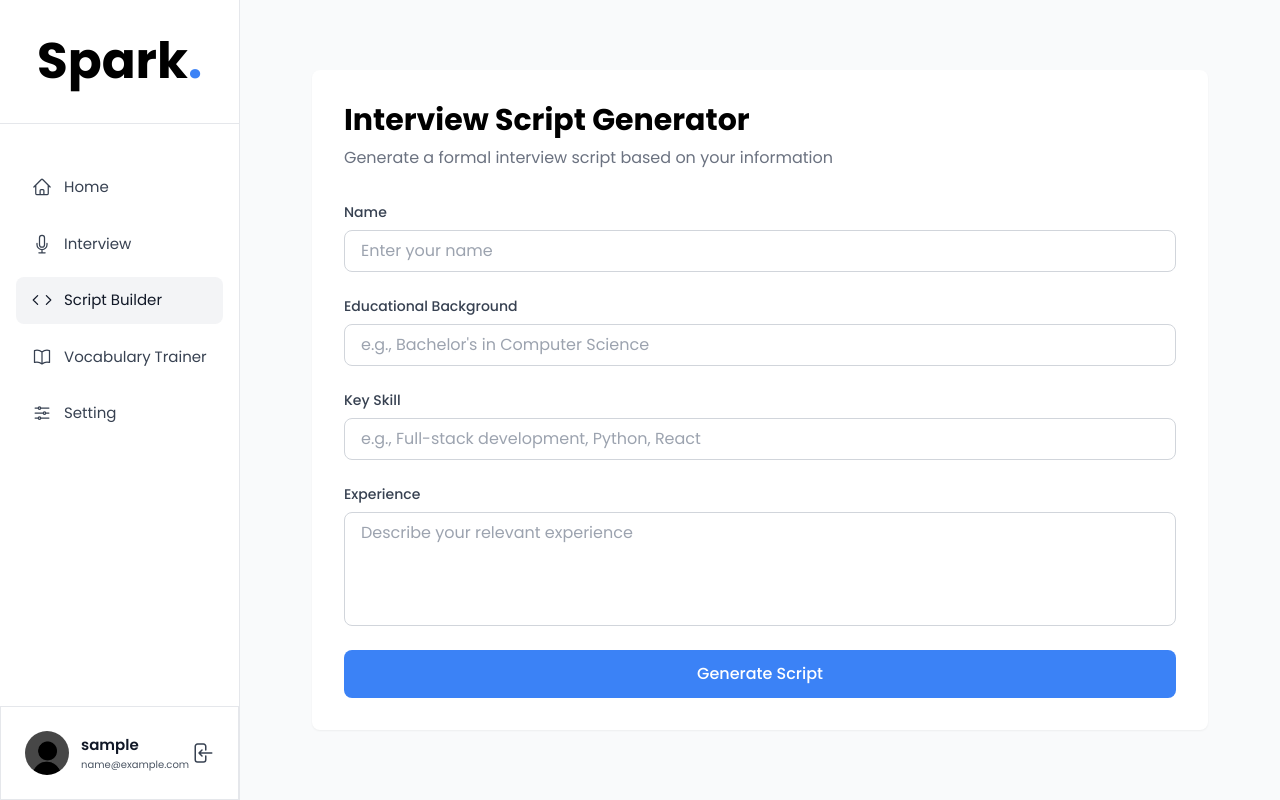
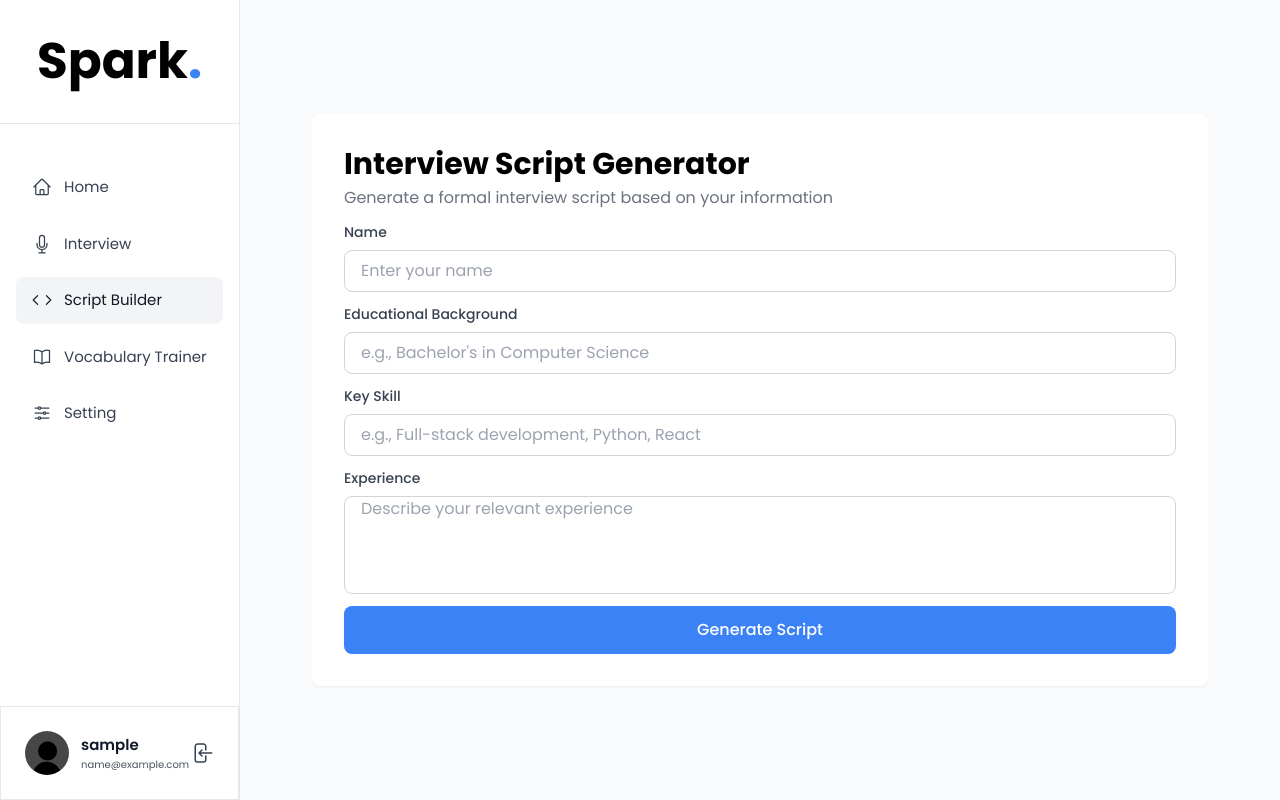
Before and after one commit to Ouxvre/Spark, a PHP site: page /views/scriptbuilder.php in a window 1280 px wide. Run offline with PHP 8.4, Linux system fonts and the light colour scheme; the visitor is signed in with stand-in values (Sample User, id 1); some libraries are stand-ins or nearby versions.

Commit message:
chore: fix minor issues in titles and improve path in interview.php
* Corrected page titles across multiple files
* Adjusted path handling in interview.php for better consistency

```diff
--- a/frontend/public/views/scriptbuilder.php
+++ b/frontend/public/views/scriptbuilder.php
@@ -7,7 +7,7 @@ include(__DIR__ . '/../../../backend/include/check_login.php');
 <head>
     <meta charset="UTF-8">
     <meta name="viewport" content="width=device-width, initial-scale=1.0">
-    <title>Interview Script Generator</title>
+    <title>Spark - Interview Script Generator</title>
 
     <!-- tailwindcss -->
     <script src="https://cdn.tailwindcss.com"></script>
@@ -20,12 +20,12 @@ include(__DIR__ . '/../../../backend/include/check_login.php');
     <main class="min-h-screen p-8 flex items-center justify-center ml-[240px]">
         <div class="w-full max-w-4xl">
             <div class="bg-white rounded-lg shadow-sm p-8">
-                <h1 class="text-3xl font-bold mb-2">Interview Script Generator</h1>
-                <p class="text-gray-500 mb-8">Generate a formal interview script based on your information</p>
+                <h1 class="text-3xl font-bold mb-1">Interview Script Generator</h1>
+                <p class="text-gray-500 mb-3">Generate a formal interview script based on your information</p>
 
                 <!-- Form Section -->
                 <div id="formSection">
-                    <div class="space-y-6">
+                    <div class="space-y-3">
                         <div>
                             <label class="block text-sm font-medium text-gray-700 mb-2">Name</label>
                             <input
@@ -59,7 +59,7 @@ include(__DIR__ . '/../../../backend/include/check_login.php');
                                 id="experience"
                                 placeholder="Describe your relevant experience"
                                 rows="4"
-                                class="w-full px-4 py-2 border border-gray-300 rounded-lg focus:ring-2 focus:ring-blue-500 focus:border-transparent resize-none"></textarea>
+                                class="w-full px-4 border border-gray-300 rounded-lg focus:ring-2 focus:ring-blue-500 focus:border-transparent resize-none"></textarea>
                         </div>
 
                         <!-- Error Message -->
--- a/frontend/public/views/setting.php
+++ b/frontend/public/views/setting.php
@@ -19,7 +19,7 @@ $current_page = basename($_SERVER['PHP_SELF']);
 <head>
     <meta charset="UTF-8" />
     <meta name="viewport" content="width=device-width, initial-scale=1" />
-    <title>Setting - Spark</title>
+    <title>Spark - Settings</title>
 
     <!-- Tailwind CSS CDN -->
     <script src="https://cdn.tailwindcss.com"></script>
--- a/frontend/public/views/vocabularytrainer.php
+++ b/frontend/public/views/vocabularytrainer.php
@@ -8,7 +8,7 @@ include(__DIR__ . '/../../../backend/include/check_login.php');
 <head>
     <meta charset="UTF-8">
     <meta name="viewport" content="width=device-width, initial-scale=1.0">
-    <title>Spark - Dashboard</title>
+    <title>Spark - Vocabulary Trainer</title>
     <script src="https://cdn.tailwindcss.com"></script>
     <style>
         @keyframes spin-slow {
--- a/frontend/src/components/sidebar.php
+++ b/frontend/src/components/sidebar.php
@@ -24,6 +24,7 @@ $current_page = basename($_SERVER['PHP_SELF']);
 ?>
 
 <html lang="id">
+
 <head>
     <meta charset="UTF-8" />
     <meta name="viewport" content="width=device-width, initial-scale=1.0" />
@@ -41,6 +42,7 @@ $current_page = basename($_SERVER['PHP_SELF']);
         }
     </style>
 </head>
+
 <body class="h-screen bg-[#E4E9F7] transition-all">
     <!-- Sidebar -->
     <aside class="w-[240px] h-screen bg-white border-r border-gray-200 flex flex-col fixed z-10">
@@ -57,7 +59,9 @@ $current_page = basename($_SERVER['PHP_SELF']);
                 </svg>
                 <span class="text-[15px]">Home</span>
             </a>
-            <a href="https://character.ai/chat/WjJQ263B_9rZul5wZxBFUoJYXzPki94_qCNhDVh-_-o" target="_blank" class="flex items-center gap-3 px-4 py-3 rounded-lg mb-2.5 transition
+            <!-- <a href="https://character.ai/chat/WjJQ263B_9rZul5wZxBFUoJYXzPki94_qCNhDVh-_-o" -->
+            <a href="../../public/views/interview.php"
+            target="_blank" class="flex items-center gap-3 px-4 py-3 rounded-lg mb-2.5 transition
    <?php echo $current_page == 'interview.php' ? 'bg-gray-100 text-gray-900' : 'text-gray-700 hover:bg-gray-100'; ?>">
                 <svg xmlns="http://www.w3.org/2000/svg" fill="none" viewBox="0 0 24 24" stroke-width="1.5" stroke="currentColor" class="size-5">
                     <path stroke-linecap="round" stroke-linejoin="round" d="M12 18.75a6 6 0 0 0 6-6v-1.5m-6 7.5a6 6 0 0 1-6-6v-1.5m6 7.5v3.75m-3.75 0h7.5M12 15.75a3 3 0 0 1-3-3V4.5a3 3 0 1 1 6 0v8.25a3 3 0 0 1-3 3Z" />
@@ -104,4 +108,5 @@ $current_page = basename($_SERVER['PHP_SELF']);
         </div>
     </aside>
 </body>
+
 </html>
```
Also changed, not shown: frontend/public/views/interview.php (+7 -0 lines).
